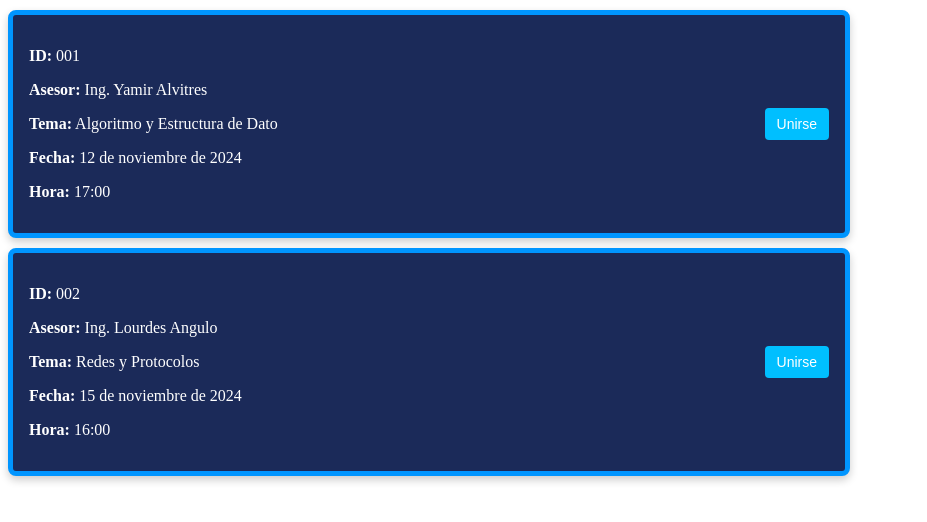
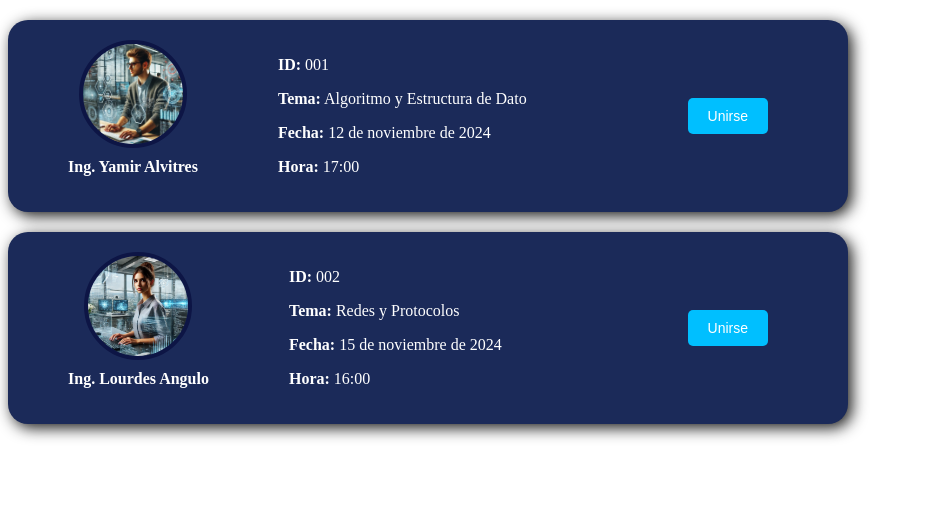
Before and after one commit to OrientacionVocacionalTransa/OrientacionVocacional, an Angular app: page /asesoria in a window 1280 px wide. Shown: the top 522 px of the page, without its empty margins (0-927 px from the left). Built offline with nearby package versions, Linux system fonts and the light colour scheme.

Commit message:
Modificando

```diff
--- a/src/app/asesoria-estudiante/asesoria-estudiante.component.html
+++ b/src/app/asesoria-estudiante/asesoria-estudiante.component.html
@@ -1,25 +1,31 @@
 <div class="card">
+  <div class="image-container">
+    <img src="Boy.png" alt="Ing. Yamir Alvitres" class="profile-image" />
+    <p class="name">Ing. Yamir Alvitres</p>
+  </div>
   <div class="info">
     <p><strong>ID:</strong> 001</p>
-      <p><strong>Asesor:</strong> Ing. Yamir Alvitres</p>
     <p><strong>Tema:</strong> Algoritmo y Estructura de Dato</p>
     <p><strong>Fecha:</strong> 12 de noviembre de 2024</p>
     <p><strong>Hora:</strong> 17:00</p>
   </div>
   <div class="actions">
-      <button class="reprogramar">Unirse</button>
+    <button class="join">Unirse</button>
   </div>
 </div>
 
 <div class="card">
+  <div class="image-container">
+    <img src="Woman.png" alt="Ing. Lourdes Angulo" class="profile-image" />
+    <p class="name">Ing. Lourdes Angulo</p>
+  </div>
   <div class="info">
     <p><strong>ID:</strong> 002</p>
-      <p><strong>Asesor:</strong> Ing. Lourdes Angulo</p>
     <p><strong>Tema:</strong> Redes y Protocolos</p>
     <p><strong>Fecha:</strong> 15 de noviembre de 2024</p>
     <p><strong>Hora:</strong> 16:00</p>
   </div>
   <div class="actions">
-      <button class="reprogramar">Unirse</button>
+    <button class="join">Unirse</button>
   </div>
 </div>
--- a/src/app/asesoria-estudiante/asesoria-estudiante.component.scss
+++ b/src/app/asesoria-estudiante/asesoria-estudiante.component.scss
@@ -1,43 +1,64 @@
-
 .card {
   background-color: #1b2a59;
-    border: 5px solid rgb(0, 149, 255); /* Añade un borde negro */
-    border-radius: 8px;
-    padding: 16px;
-    margin: 10px 0;
-    width: 90%; /* Ajusta el ancho al 90% de la pantalla */
-    max-width: 800px; /* Limita el ancho máximo */
+  border-radius: 20px;
+  padding: 20px;
+  margin: 20px 0;
+  width: 90%;
+  max-width: 800px;
   display: flex;
-    justify-content: space-between;
   align-items: center;
+  justify-content: space-between; /* Espacia los elementos */
   color: white;
-    box-shadow: 0 4px 8px rgba(0, 0, 0, 0.2);
+  box-shadow: 4px 4px 15px rgba(0, 0, 0, 0.9);
+}
+
+.image-container {
+  display: flex;
+  flex-direction: column;
+  align-items: center;
+  margin-left: 40px; /* Añade un margen izquierdo para alejar la imagen del borde */
+  margin-right: 40px; /* Mantiene un margen derecho para separar la imagen de la info */
+}
+
+.profile-image {
+  width: 100px;
+  height: 100px;
+  border-radius: 50%;
+  object-fit: cover;
+  border: 4px solid #0d1545; /* Borde azul oscuro */
+}
+
+.name {
+  font-size: 16px;
+  font-weight: bold;
+  margin-top: 10px;
+  text-align: center;
 }
 
 .info {
-    max-width: 250px;
+  flex: 1;
+  margin-left: 40px; /* Aumenta el margen izquierdo para mover el texto más a la derecha */
+  margin-right: 40px; /* Mantiene el margen derecho para separar el texto del botón */
 }
 
 .actions {
   display: flex;
-    flex-direction: column;
+  align-items: center;
+  margin-right: 60px; /* Aleja el botón del borde derecho */
 }
 
-  button {
+.join {
+  background-color: #00bfff;
   border: none;
-    border-radius: 4px;
-    padding: 8px 12px;
-    margin: 4px 0;
+  border-radius: 5px;
+  color: white;
+  padding: 10px 20px;
+  cursor: pointer;
   font-size: 14px;
-    cursor: pointer;
+  text-align: center;
+  transition: background-color 0.3s;
 }
 
-  .reprogramar {
-    background-color: #00bfff; /* Cambia el color a celeste */
-    color: white;
+.join:hover {
+  background-color: #009acd; /* Efecto hover para el botón */
 }
-
-  .cancelar {
-    background-color: #333;
-    color: white;
-  }
```
Also changed, not shown: public/Boy.png (added), public/Woman.png (added). Lines whose indentation alone changed are shown as unchanged.
